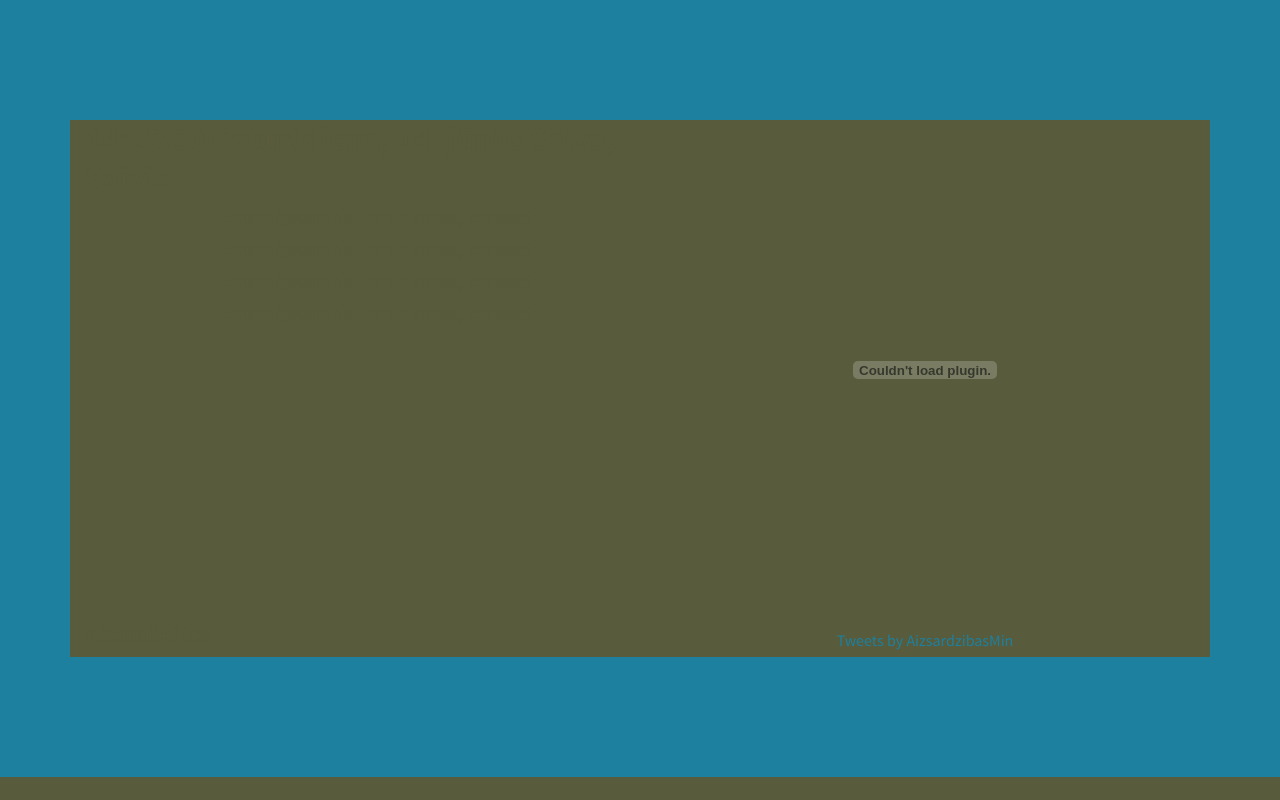
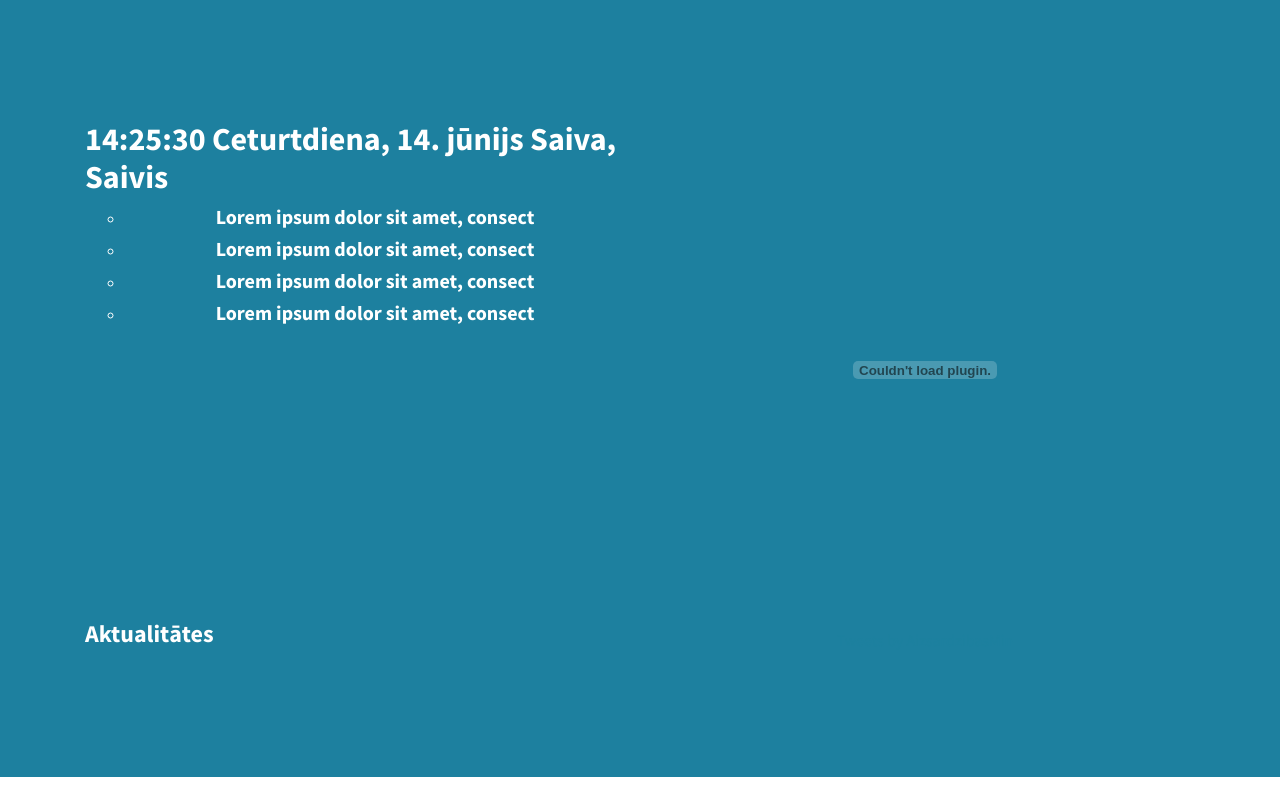
Before and after one commit to norasnora/am-board, a PHP site: page / in a window 1280 px wide. Run offline with PHP 8.4, Linux system fonts and the light colour scheme; some libraries are stand-ins or nearby versions.

Commit message:
iframe26

```diff
--- a/css/stylish-portfolio.css
+++ b/css/stylish-portfolio.css
@@ -180,9 +180,9 @@ h6 {
   -o-transition: all 0.4s ease 0s;
   transition: all 0.4s ease 0s;
 }
-#page-top{
+/*#page-top{
   color:#585b3c!important;
-}
+}*/
 .menu-toggle {
   position: fixed;
   right: 15px;
--- a/home.html
+++ b/home.html
@@ -19,14 +19,14 @@
     <link href="css/simple-line-icons.css" rel="stylesheet">
 
     <!-- Custom CSS -->
-    <link href="css/stylish-portfolio.min.css" rel="stylesheet">
+    <link href="css/stylish-portfolio.css" rel="stylesheet">
 
   </head>
 
-  <body id="page-top" style="color:rgb(88,91,60);background-color:rgb(88,91,60);">
+  <body id="page-top">
     <!-- Services -->
-    <section class="content-section bg-primary text-white text-center" id="services" style="color:rgb(88,91,60);background-color:rgb(88,91,60);">
-      <div class="container" style="color:rgb(88,91,60);background-color:rgb(88,91,60);">
+    <section class="content-section bg-primary text-white text-center" id="services">
+      <div class="container">
         <div class="content-section-heading">
 <!--           <h3 class="text-secondary mb-0">Services</h3>
           <h2 class="mb-5">What We Offer</h2> -->
```
